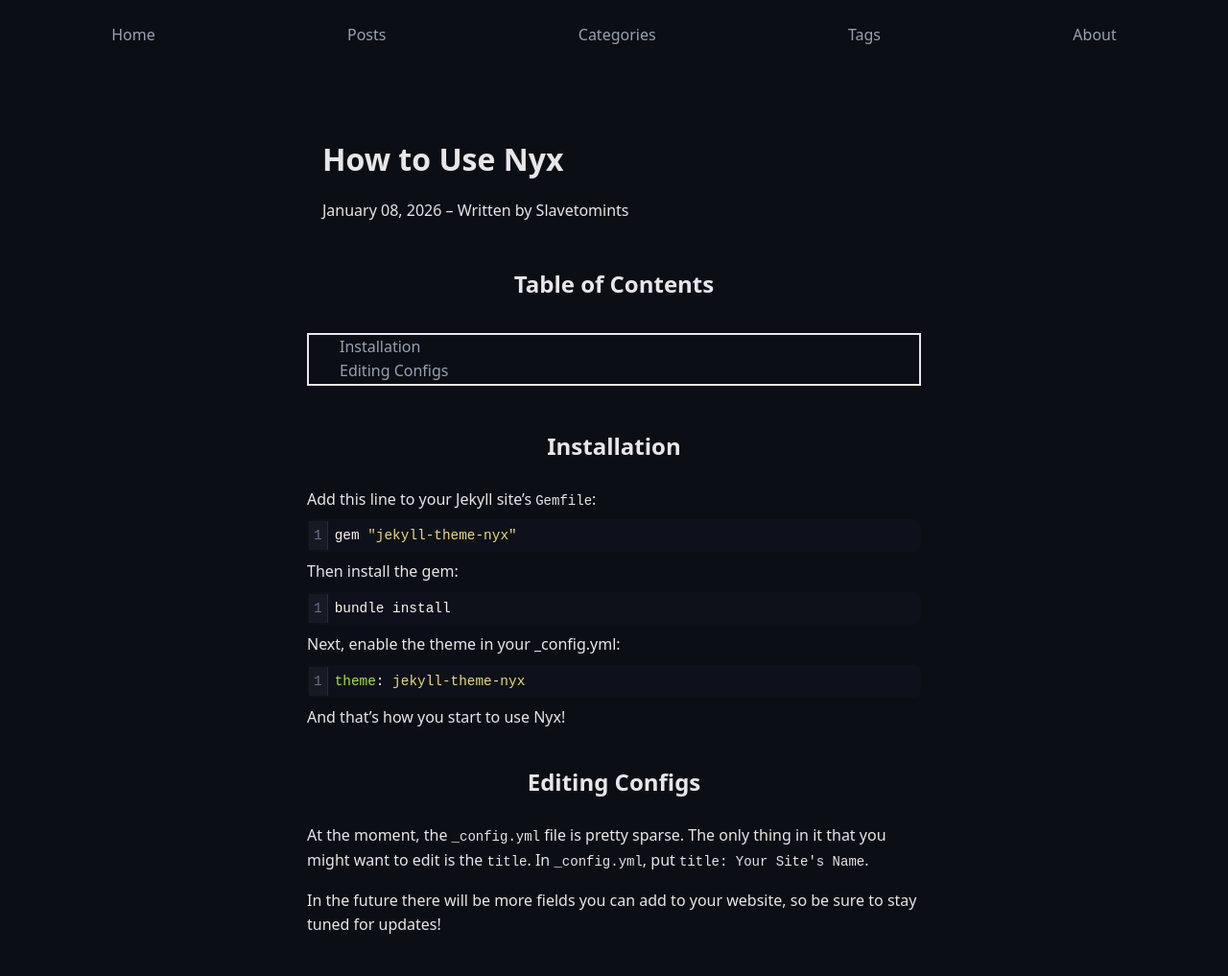
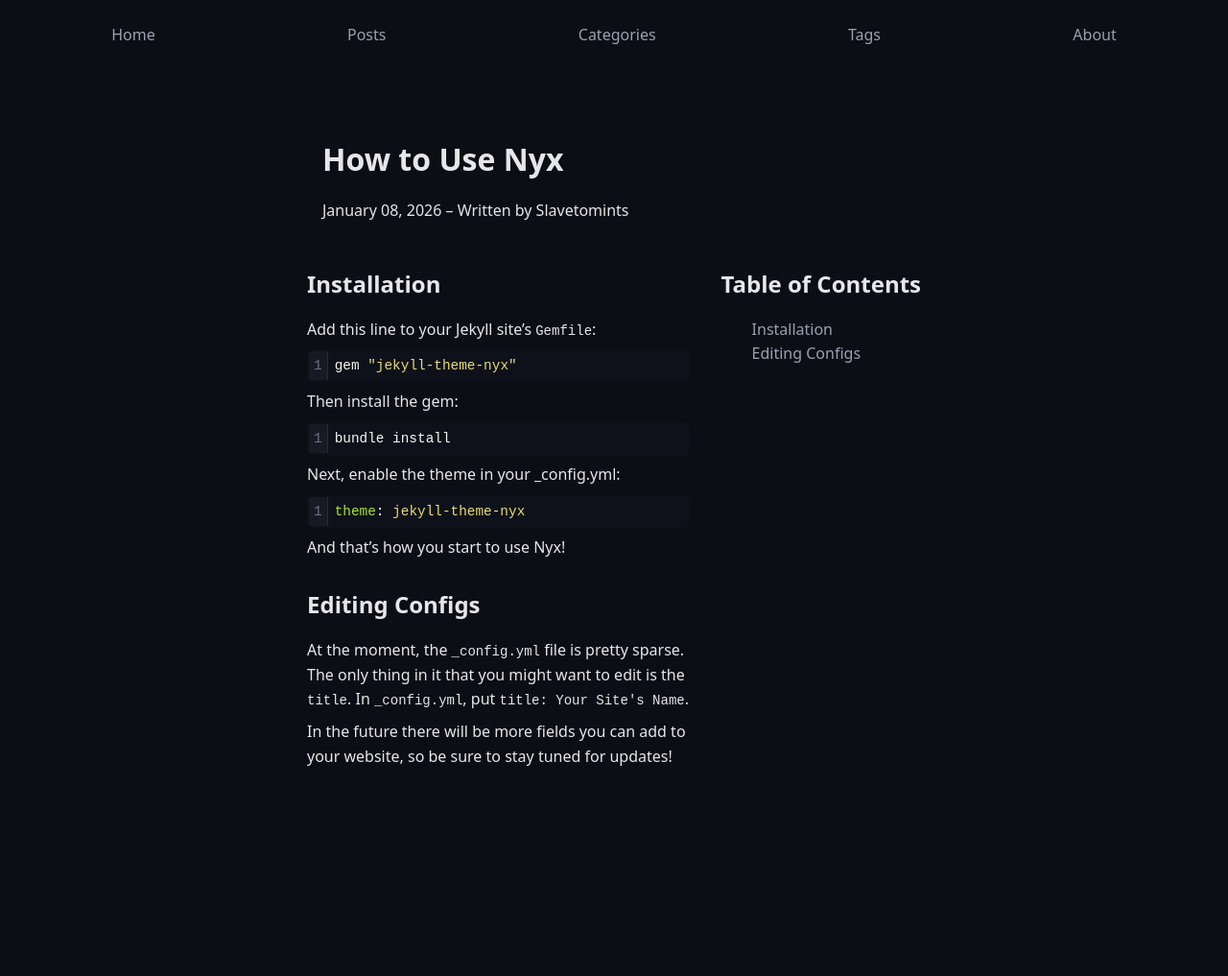
Before and after one commit to Slavetomints/jekyll-theme-nyx, a Jekyll site: the page built from _posts/2026-01-08-how-to-use-nyx.md, in a window 1280 px wide. Shown: the whole page at 96% size. Built offline with Jekyll 4.4.1, drawn with Linux system fonts in a browser that asks for light colours; the table of contents is made by our own code; after the commit the page ends 900 px from its top, so only the background shows below that.

Commit message:
add: table of contents styling

```diff
--- a/_layouts/post.md
+++ b/_layouts/post.md
@@ -6,6 +6,12 @@ layout: default
   <p>{{ page.date | date: "%B %d, %Y" }} – Written by {{ page.author }}</p>
 </header>
 
-<h2>Table of Contents</h2>
-
-{{ content | toc}}
+<div id="post-container">
+  <article>
+    {{ content }}
+  </article>
+  <aside>
+    <h2>Table of Contents</h2>
+    {{ content | toc_only }}
+  </aside>
+</div>
--- a/_sass/nyx/_layout.scss
+++ b/_sass/nyx/_layout.scss
@@ -4,6 +4,18 @@ header,
 footer {
   padding: $space-2 $space-3;
 }
+
+aside {
+  width: auto;
+  flex-shrink: 0;
+
+  position: sticky;
+  top: $space-4;
+
+  max-height: calc(100vh - $space-4 * 2);
+  overflow-y: auto;
+}
+
 
 main {
   display: flex;
@@ -15,6 +27,15 @@ main {
     padding: $space-4;
   }
 }
+
+/* POST CONTAINER */
+#post-container {
+  display: flex;
+  gap: $space-4;
+  align-items: flex-start;
+}
+
+
 
 /* STYLING FOR /POSTS/ */
 
@@ -125,9 +146,6 @@ main {
   border-radius: 999px;
 }
 
-#toc {
-  border: 2px solid $fg;
-}
 
 #toc li {
   list-style: none;
```
